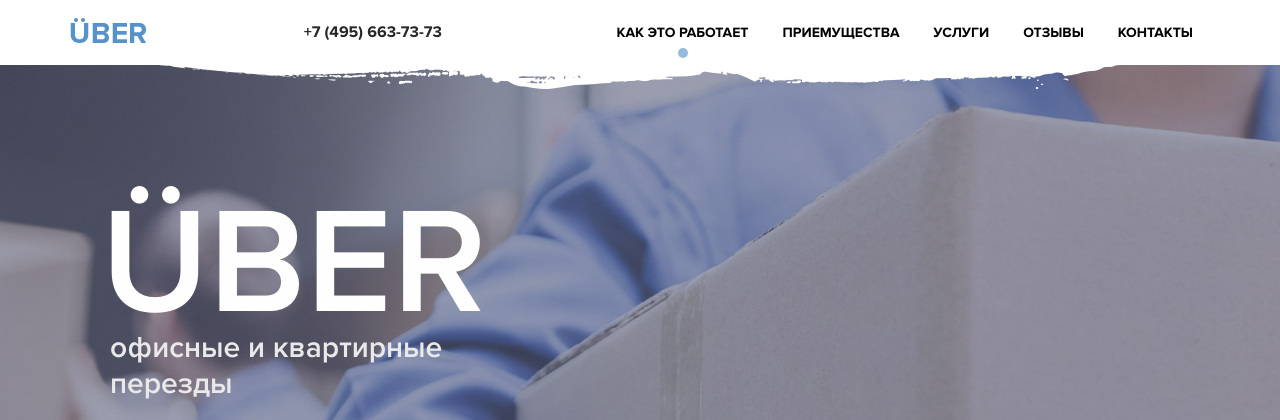
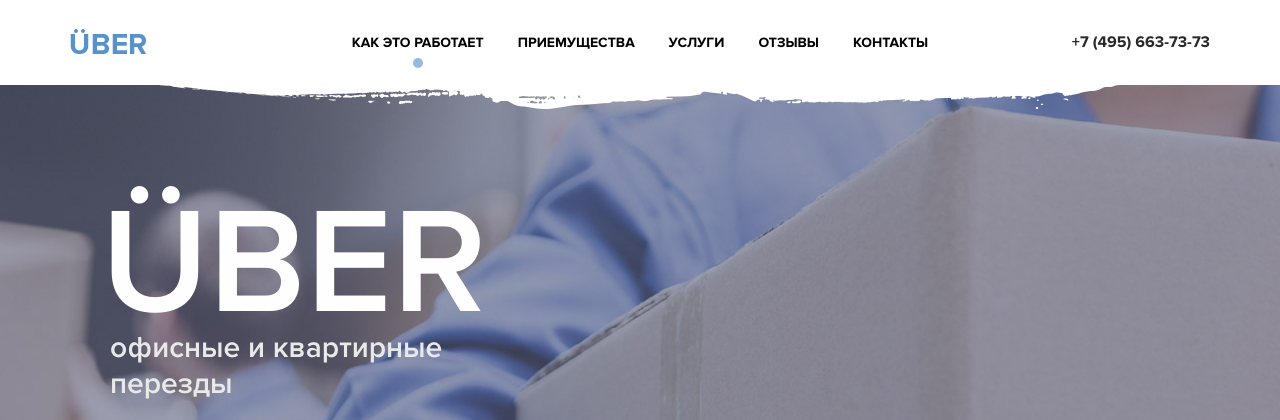
Before and after one commit to sheep-fish-vert/DenisUber, a PHP site: page / in a window 1280 px wide. Shown: the top 420 px of the page. Run offline with PHP 8.4, Linux system fonts and the light colour scheme; some libraries are stand-ins or nearby versions.

Commit message:
added header adapted

```diff
--- a/css/dev1.css
+++ b/css/dev1.css
@@ -25,16 +25,12 @@
         width: 100%;
     }
     .fixed .container .fex_box_wrapper{
-        flex-direction: row;
-        justify-content: space-between;
-        align-items: center;
         position: relative;
-        display: inline-flex;
-        flex-wrap: wrap;
         width: 100%;
         box-sizing: border-box;
         padding: 0 30px;
     }
+    .fixed .container .fex_box_wrapper:after{content:'';display: block;width: 100%;height: 0;clear: both;}
     .fixed .logo_container{
         height: 65px;
         flex-direction: row;
@@ -43,12 +39,22 @@
         position: relative;
         display: inline-flex;
         flex-wrap: wrap;
+        position: absolute;
+        left:30px;
+        top:calc(50% - 32px);
     }
     .fixed .logo_container .logo{
 
     }
     .fixed .header_menu_container{
-
+        position: relative;
+        max-width: calc(100% - 300px);
+        width: 100%;
+        margin: 0 auto;
+        min-height: 65px;
+        display: flex;
+        align-items:center;
+        padding:10px 0;
     }
     .fixed .header_menu_container ul{
         flex-direction: row;
@@ -57,9 +63,11 @@
         position: relative;
         display: inline-flex;
         flex-wrap: wrap;
+        margin-bottom: -25px;
+        width: 100%;
     }
     .fixed .header_menu_container ul li{
-
+        margin-bottom: 25px;
     }
     .fixed .header_menu_container ul li a:hover:after{
         border-radius: 50%;
@@ -98,7 +106,13 @@
         position: relative;
     }
     .fixed .tel_container{
-
+        min-height: 65px;
+        display: flex;
+        justify-content:flex-end;
+        align-items:center;
+        position: absolute;
+        right: 30px;
+        top:calc(50% - 32px);
     }
     .fixed .tel_container a{
         font-size: 16px;
@@ -342,6 +356,18 @@
     /* /slider-top */
 
 }
+@media screen and (max-width: 767px){
+
+    /* header */
+
+        .fixed .container .fex_box_wrapper{display: flex;flex-wrap:wrap;justify-content:space-between;align-items: center;padding: 0;}
+        .fixed .logo_container{position: static;}
+        .fixed .tel_container{position: static;}
+        .fixed .header_menu_container{max-width: none;padding: 10px 0 25px 0;}
+
+    /* /header */
+
+}
 
 @media screen and (max-width: 666px){
 
@@ -371,4 +397,11 @@
 
     /* /slider-top */
 
+    /* header */
+
+        .fixed .header_menu_container{width: calc(100% + 10px);margin:0 -5px;}
+        .fixed .header_menu_container ul li a{padding: 0 8px;}
+
+    /* /header */
+
 }
```
